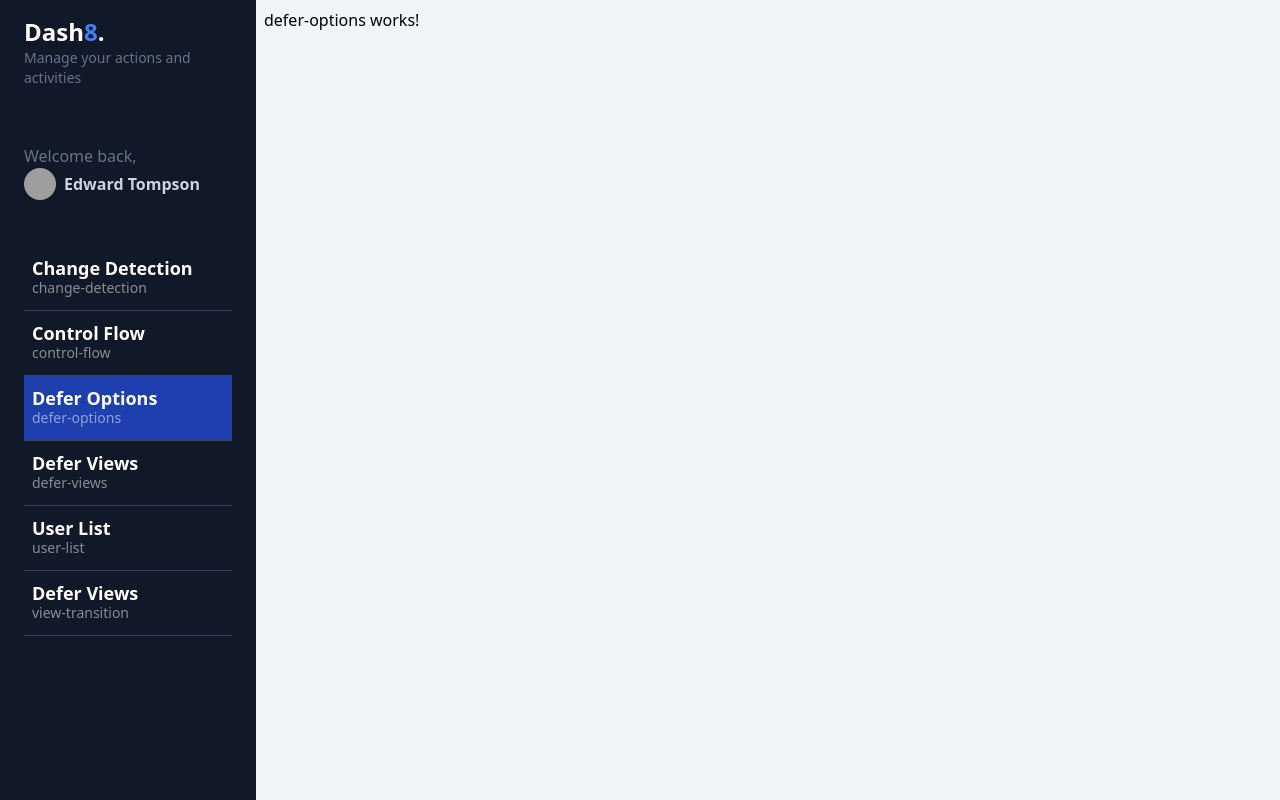
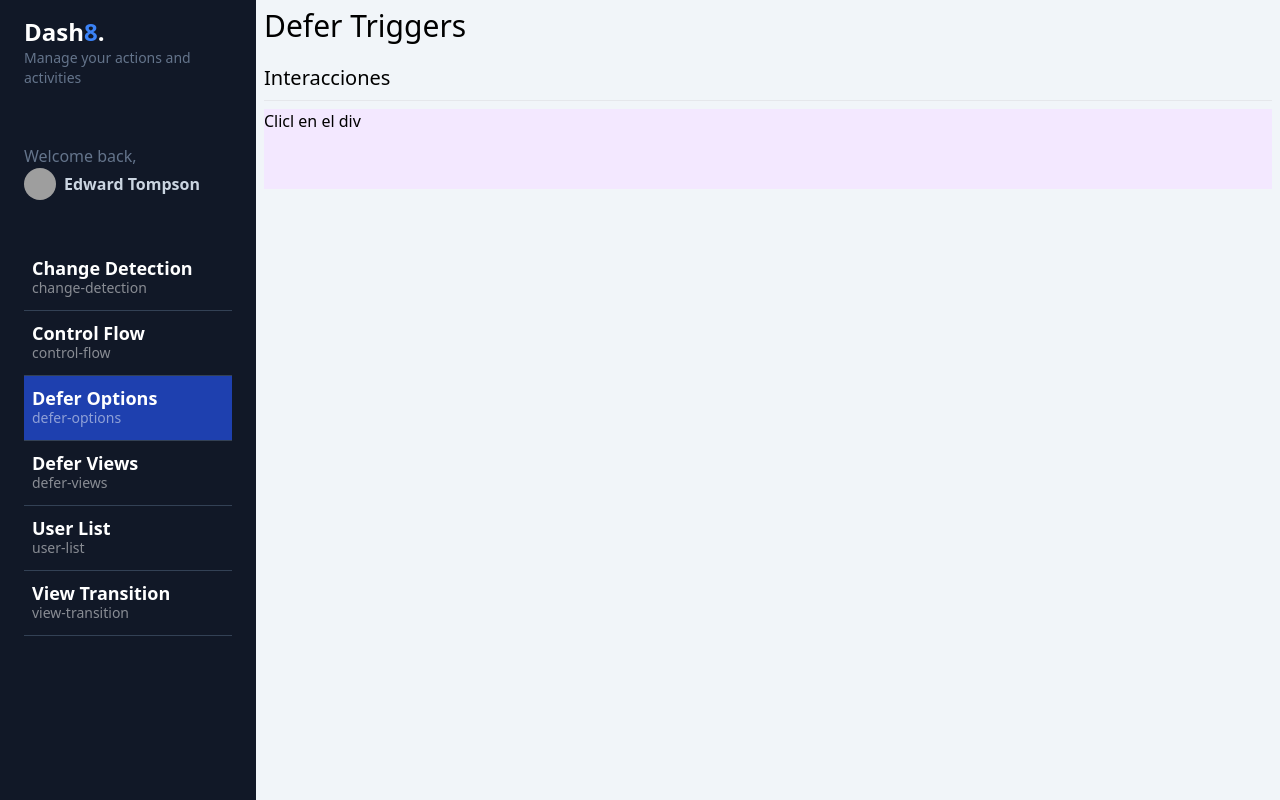
Before and after one commit to JorgeLuisParedes/my-dashboard, an Angular app: page /dashboard/defer-options in a window 1280 px wide. Built offline with nearby package versions, Linux system fonts and the light colour scheme; grey boxes are pictures that could not be loaded.

Commit message:
Defer Triggers - Interacciones

```diff
--- a/src/app/app.routes.ts
+++ b/src/app/app.routes.ts
@@ -37,7 +37,7 @@
 			},
 			{
 				path: 'view-transition',
-				title: 'Defer Views',
+				title: 'View Transition',
 				loadComponent: () => import('./dashboard/pages/view-transition/view-transition.component'),
 			},
 			{
--- a/src/app/dashboard/pages/defer-options/defer-options.component.html
+++ b/src/app/dashboard/pages/defer-options/defer-options.component.html
@@ -1 +1,12 @@
-<p>defer-options works!</p>
+<app-title title="Defer Triggers" />
+<section>
+	<h1 class="text-xl">Interacciones</h1>
+	<hr class="my-2">
+	@defer (on interaction) {
+	<app-heavy-loaders-fast cssClass="bg-blue-500 h-20">
+		<span>On Interaction</span>
+	</app-heavy-loaders-fast>
+	}@placeholder {
+	<div class="w-full h-20 bg-purple-100">Clicl en el div</div>
+	}
+</section>
--- a/src/app/dashboard/pages/defer-options/defer-options.component.ts
+++ b/src/app/dashboard/pages/defer-options/defer-options.component.ts
@@ -1,8 +1,10 @@
 import { Component } from '@angular/core';
+import { HeavyLoadersFastComponent } from '@shared/heavy-loaders/heavy-loaders-fast.component';
+import { TitleComponent } from '@shared/title/title.component';
 
 @Component({
 	standalone: true,
-	imports: [],
+	imports: [HeavyLoadersFastComponent, TitleComponent],
 	templateUrl: './defer-options.component.html',
 	styles: ``,
 })
--- /dev/null
+++ b/src/app/shared/heavy-loaders/heavy-loaders-fast.component.ts
@@ -0,0 +1,19 @@
+import { CommonModule } from '@angular/common';
+import { Component, Input } from '@angular/core';
+
+@Component({
+	selector: 'app-heavy-loaders-fast',
+	standalone: true,
+	imports: [CommonModule],
+	styles: ``,
+	template: `<section [ngClass]="['w-full', cssClass]">
+		<ng-content></ng-content>
+	</section> `,
+})
+export class HeavyLoadersFastComponent {
+	@Input({ required: true }) cssClass!: string;
+
+	constructor() {
+		console.log('HeavyLoader Fast creado');
+	}
+}
--- a/src/app/shared/heavy-loaders/heavy-loaders-fastcomponent.ts
+++ /dev/null
@@ -1,10 +0,0 @@
-import { Component } from '@angular/core';
-
-@Component({
-	selector: 'app-heavy-loaders-fast',
-	standalone: true,
-	imports: [],
-	template: `<h1>Hola Mundo</h1>`,
-	styles: ``,
-})
-export class HeavyLoadersFastComponent {}
```
